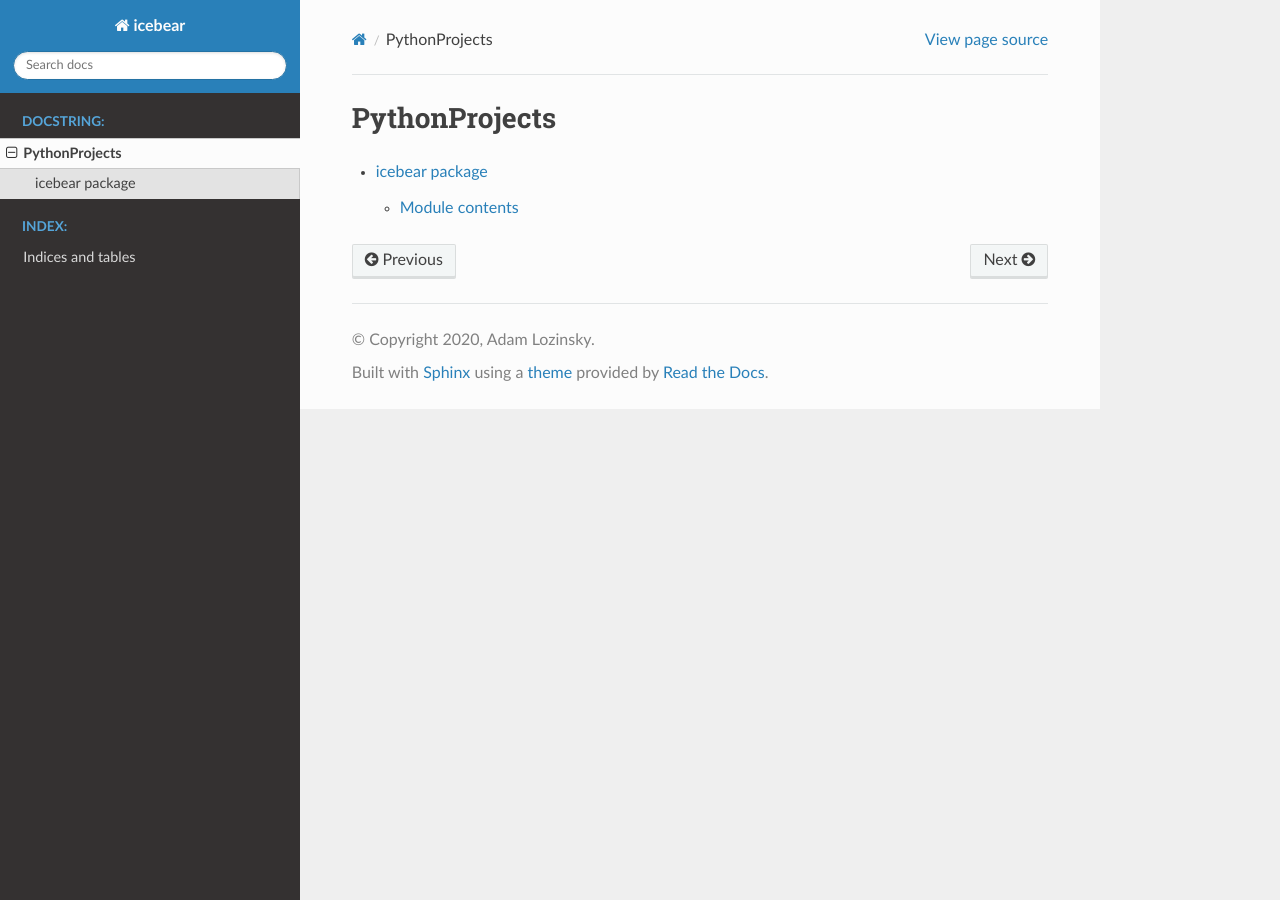
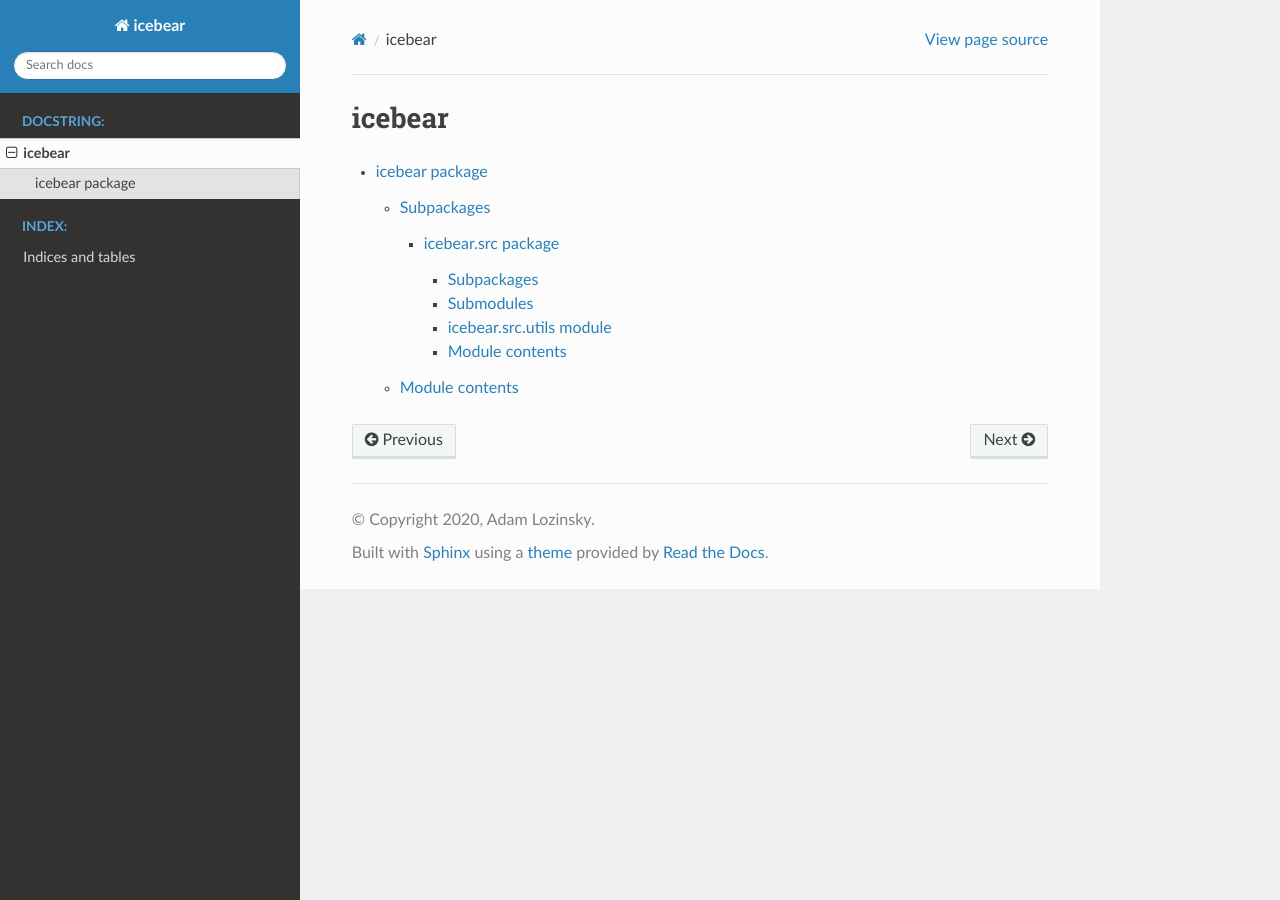
Before and after one commit to Lozzy-Bear/icebear, a Sphinx documentation site: the page built from docs/modules.rst, in a window 1280 px wide. Built offline with Sphinx 7.4.7 and the Read the Docs theme 2.0.0, drawn with Linux system fonts in a browser that asks for light colours; pages that are not in the unit, such as notebooks, are missing from menus.

```diff
--- a/docs/icebear.rst
+++ b/docs/icebear.rst
@@ -1,5 +1,13 @@
 icebear package
 ===============
+
+Subpackages
+-----------
+
+.. toctree::
+   :maxdepth: 4
+
+   icebear.src
 
 Module contents
 ---------------
--- /dev/null
+++ b/docs/icebear.src.rst
@@ -0,0 +1,32 @@
+icebear.src package
+===================
+
+Subpackages
+-----------
+
+.. toctree::
+   :maxdepth: 4
+
+   icebear.src.imaging
+   icebear.src.plotting
+   icebear.src.processing
+
+Submodules
+----------
+
+icebear.src.utils module
+------------------------
+
+.. automodule:: icebear.src.utils
+   :members:
+   :undoc-members:
+   :show-inheritance:
+
+
+Module contents
+---------------
+
+.. automodule:: icebear.src
+   :members:
+   :undoc-members:
+   :show-inheritance:
--- a/docs/modules.rst
+++ b/docs/modules.rst
@@ -1,5 +1,5 @@
-PythonProjects
-==============
+icebear
+=======
 
 .. toctree::
    :maxdepth: 4
```
Also changed, not shown: docs/icebear.src.imaging.rst (added, +30 -0 lines), docs/icebear.src.plotting.rst (added, +30 -0 lines), docs/icebear.src.processing.rst (added, +22 -0 lines), docs/src.imaging.rst (deleted, +0 -30 lines), docs/src.plotting.rst (deleted, +0 -30 lines), docs/src.processing.rst (deleted, +0 -22 lines), docs/src.rst (deleted, +0 -32 lines), src/__init__.py (added).
